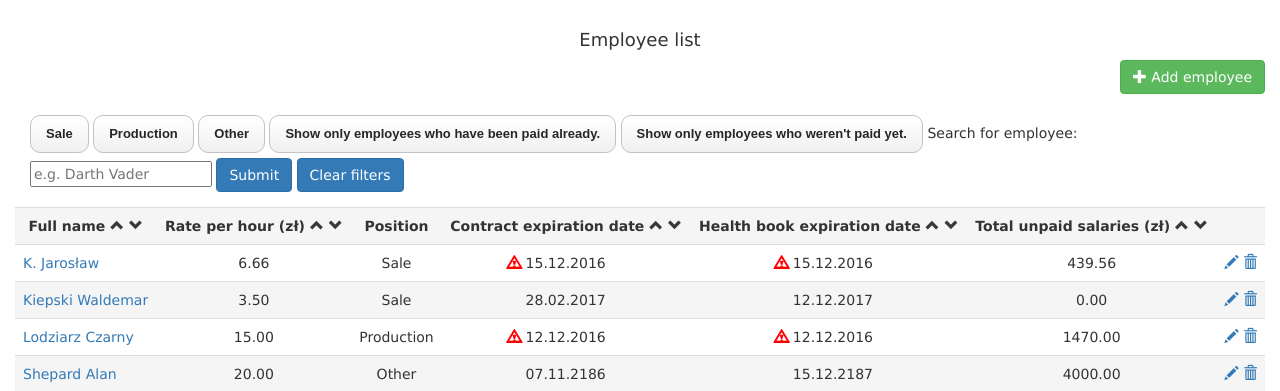
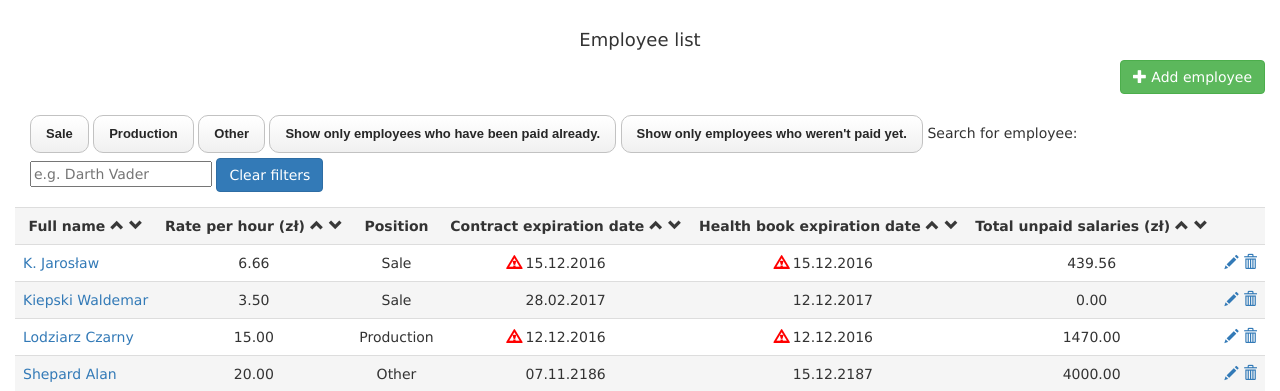
Before and after one commit to Code-Poets/polish-lody, a Django app: page /employees/ in a window 1280 px wide. Shown: the part 70-461 px from the top of the page. Run offline with Django 3.2, Linux system fonts and the light colour scheme; a user stored in the database is signed in; data comes from the database, SQL or seed files in the repository; style sheets or scripts are compiled from the project's sources; parts of the project's set-up code (start-up, migrations or seed data) failed here and were passed over; some libraries are stand-ins or nearby versions.

Commit message:
added auto-submit feature to employee list template

```diff
--- a/templates/employees/employee_list.html
+++ b/templates/employees/employee_list.html
@@ -12,7 +12,7 @@
         <span class="glyphicon glyphicon-plus" aria-hidden="true"></span> Add employee</a><br><br>
     <a name="employee-table"></a>
     <div class="panel-body filter-forms">
-        <form method="get" action="{% url 'employees' %}">
+        <form id="auto-submit-form" onclick="autoSubmitForm();" method="get" action="{% url 'employees' %}">
             {% if position_sale %}
             <input id="pos_sale" type="checkbox" checked class="vis-hidden" name="position_sale">
             {% else %}
@@ -49,7 +49,6 @@
             {% endif %}
             <label class="my-button" for="chk_unpaid">Show only employees who weren't paid yet.</label>
             Search for employee: <input type="text" placeholder="{{ employee_filter }}" name="employee_filter"/>
-            <input type="submit" class="btn btn-primary" value="Submit"/>
         </form>
 
         <form method="get" action="{% url 'employees' %}">
```
